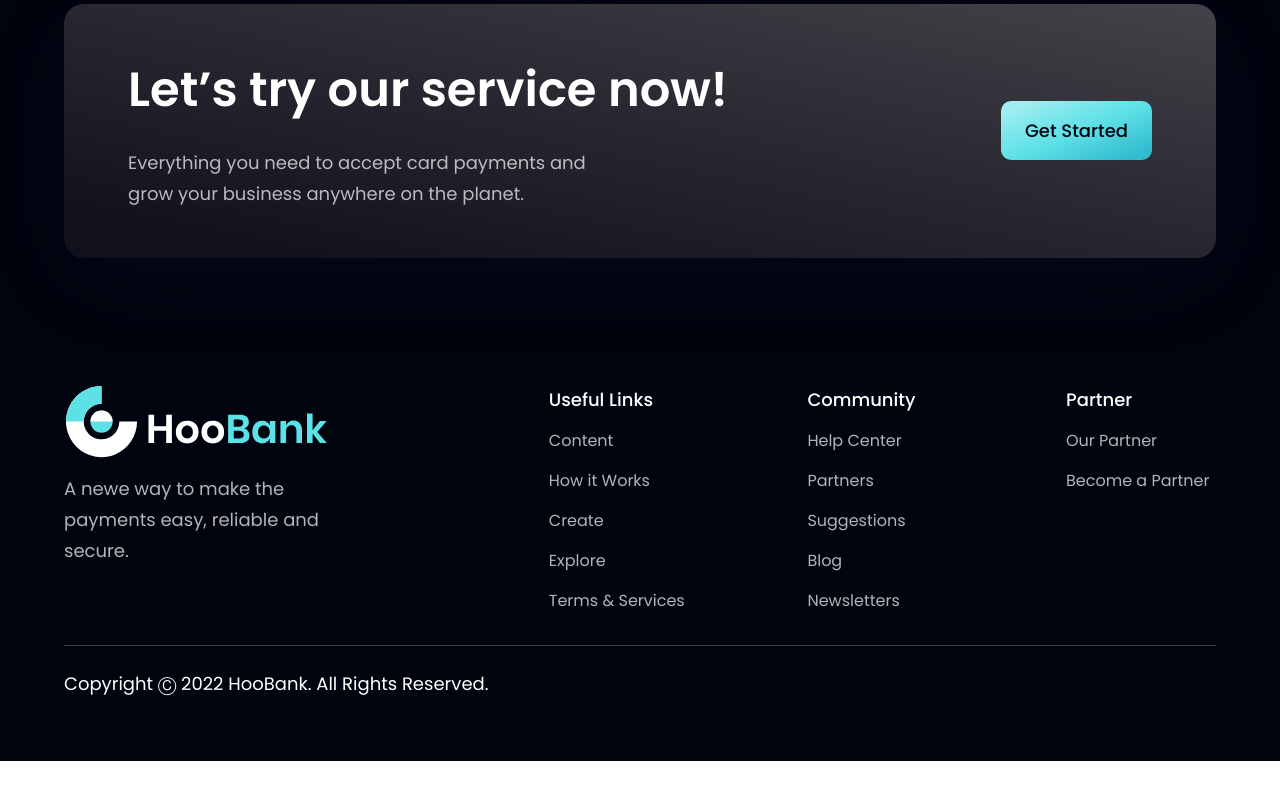
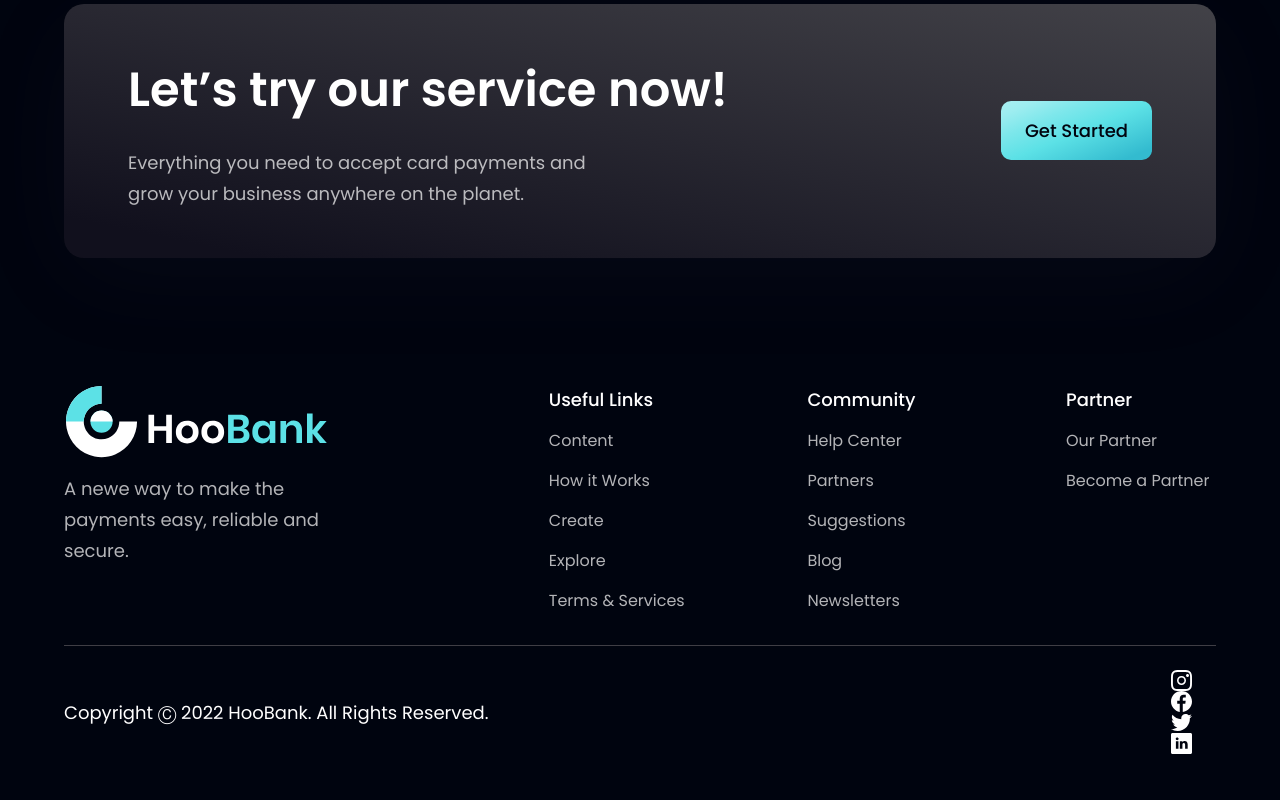
Before and after one commit to durveshramane26/Bank_modern_app, a React (Vite) app: page / in a window 1280 px wide. Shown: the part 4675-5475 px from the top of the page. Before the commit the page ends 5436 px from the top, so only its background shows below. Built offline with nearby package versions, Linux system fonts and the light colour scheme.

Commit message:
Added Socail Links

```diff
--- a/src/components/Footer.jsx
+++ b/src/components/Footer.jsx
@@ -41,6 +41,18 @@ const Footer = () => (
             <p className='font-poppins font-normal text-center text-[18px] leading-[27px] text-white'>
                 Copyright Ⓒ 2022 HooBank. All Rights Reserved.
             </p>
+
+            <div>
+                {socialMedia.map((social, index) => (
+                    <img
+                        key={social.id}
+                        src={social.icon}
+                        alt={social.id}
+                        className={`w-[21px] h-[21px] object-contain cursor-pointer ${index !== socialMedia.length - 1 ? 'mr-6' : 'mr-0'}`}
+                        onClick={() => window.open(social.link)}
+                    />
+                ))}
+            </div>
         </div>
     </section>
 )
```
